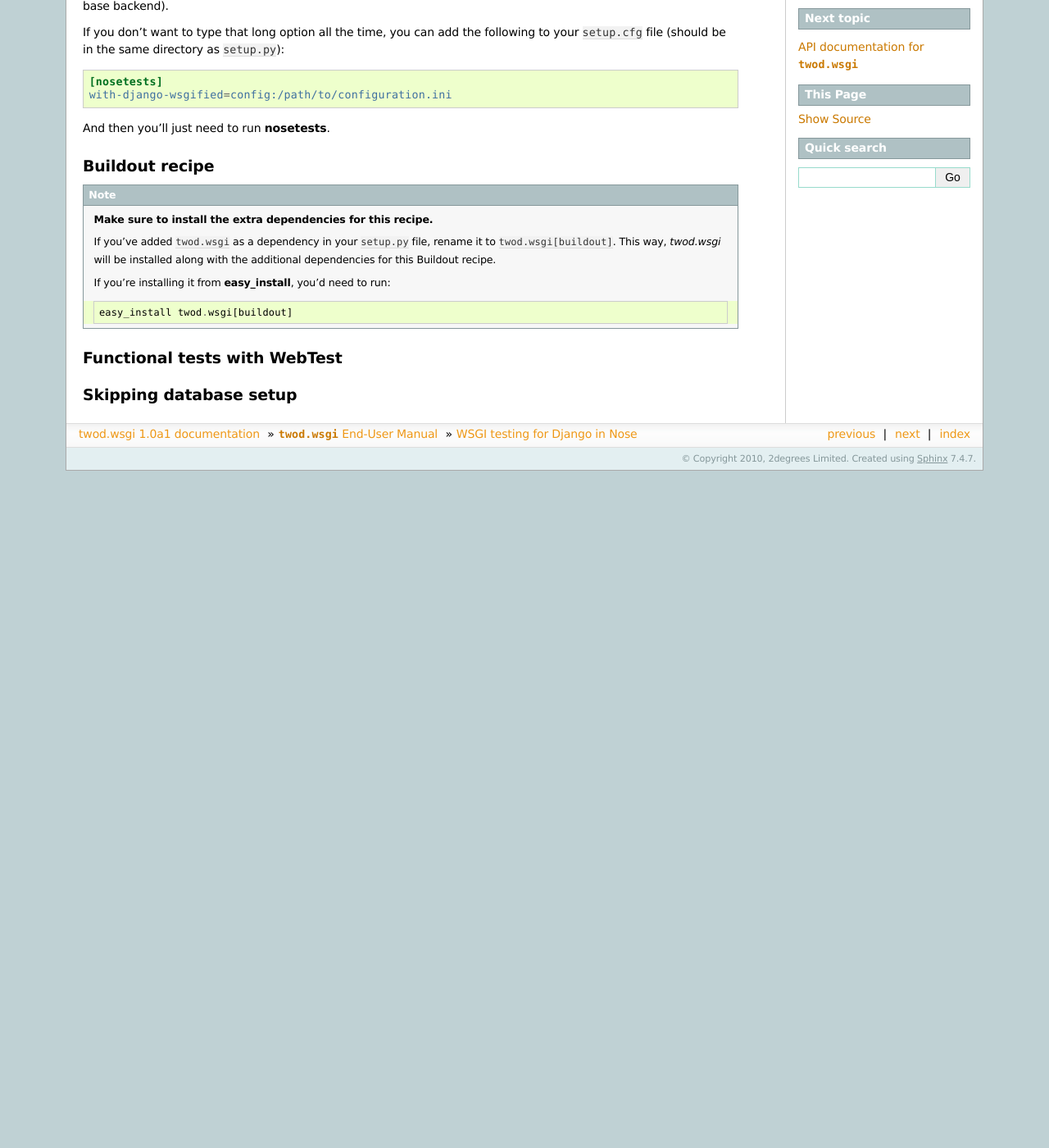
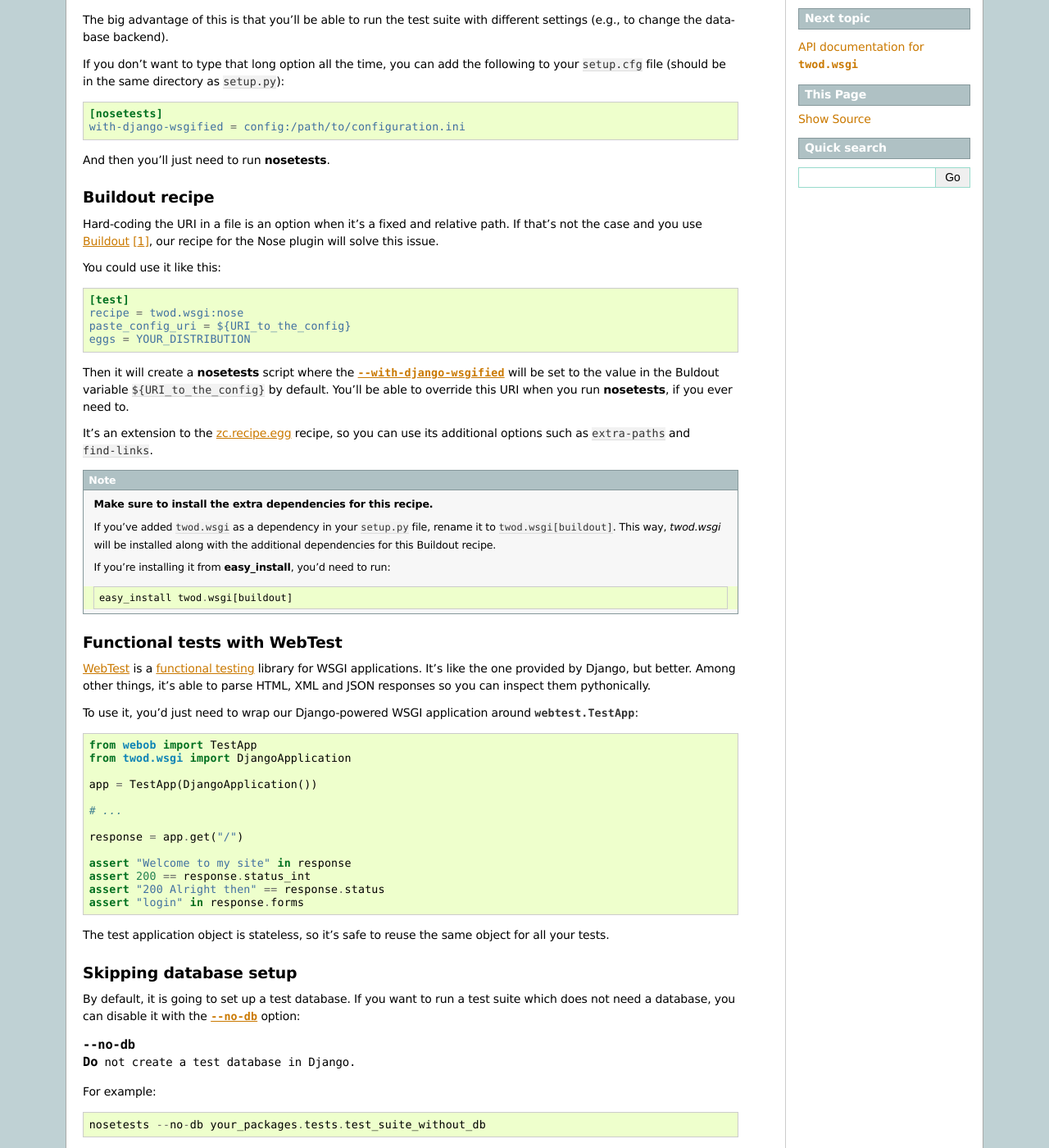
Before and after one commit to 2degrees/django-wsgi, a Sphinx documentation site: the page built from docs/source/manual/testing.rst, in a window 1280 px wide and 1400 px high, scrolled down 270 px. Shown: the whole window at 82% size. Built offline with Sphinx 7.4.7, drawn with Linux system fonts in a browser that asks for light colours; before the commit the page ends 900 px from its top, so only the background shows below that; some of the changed text lies outside the part shown.

Commit message:
Finished the documentation for testing

```diff
--- a/docs/source/conf.py
+++ b/docs/source/conf.py
@@ -205,6 +205,7 @@ intersphinx_mapping = {
     'http://docs.python.org/': None,
     'http://pythonpaste.org/': None,
     'http://pythonpaste.org/webob/': None,
+    'http://pythonpaste.org/webtest/': None,
     'http://pythonpaste.org/deploy/': None,
     'http://docs.djangoproject.com/en/dev/': "http://docs.djangoproject.com/en/dev/_objects/",
     }
--- a/docs/source/manual/testing.rst
+++ b/docs/source/manual/testing.rst
@@ -6,13 +6,17 @@ Testing Django applications requires setting up an appropriate environment,
 which is a generic procedure. If you're using `Nose
 <http://somethingaboutorange.com/mrl/projects/nose/>`_ and a
 :doc:`paste-factory`, you can use a Nose plugin that will simplify this setup.
+You just have to use the following option:
 
-To use it, you just need to pass the URI to the PasteDeploy configuration file,
-like this:
+.. program:: nosetests
+
+.. cmdoption:: --with-django-wsgified=<URI-to-PasteDeploy-config>
+
+For example:
 
 .. code-block:: bash
 
-    nosetests --
+    nosetests --with-django-wsgified=config:/path/to/configuration.ini
 
 The big advantage of this is that you'll be able to run the test suite with
 different settings (e.g., to change the database backend).
@@ -24,13 +28,35 @@ to your :file:`setup.cfg` file (should be in the same directory as
 .. code-block:: ini
 
     [nosetests]
-    with-django-wsgified=config:/path/to/configuration.ini
+    with-django-wsgified = config:/path/to/configuration.ini
 
 And then you'll just need to run :command:`nosetests`.
 
 
 Buildout recipe
 ===============
+
+Hard-coding the URI in a file is an option when it's a fixed and relative path.
+If that's not the case and you use `Buildout <http://www.buildout.org/>`_
+[#use-buildout]_, our recipe for the Nose plugin will solve this issue.
+
+You could use it like this:
+
+.. code-block:: ini
+
+    [test]
+    recipe = twod.wsgi:nose
+    paste_config_uri = ${URI_to_the_config}
+    eggs = YOUR_DISTRIBUTION
+
+Then it will create a :command:`nosetests` script where the
+:option:`--with-django-wsgified` will be set to the value in the Buldout
+variable ``${URI_to_the_config}`` by default. You'll be able to override this
+URI when you run :command:`nosetests`, if you ever need to.
+
+It's an extension to the `zc.recipe.egg <http://pypi.python.org/pypi/zc.recipe.egg>`_
+recipe, so you can use its additional options such as ``extra-paths`` and
+``find-links``.
 
 .. note::
 
@@ -48,6 +74,49 @@ Buildout recipe
 Functional tests with WebTest
 =============================
 
+`WebTest <http://pythonpaste.org/webtest/>`_ is a `functional testing
+<http://en.wikipedia.org/wiki/Functional_testing>`_ library
+for WSGI applications. It's like the one provided by Django, but better. Among
+other things, it's able to parse HTML, XML and JSON responses so you can
+inspect them pythonically.
+
+To use it, you'd just need to wrap our Django-powered WSGI application around
+:class:`webtest.TestApp`::
+
+    from webob import TestApp
+    from twod.wsgi import DjangoApplication
+
+    app = TestApp(DjangoApplication())
+
+    # ...
+
+    response = app.get("/")
+
+    assert "Welcome to my site" in response
+    assert 200 == response.status_int
+    assert "200 Alright then" == response.status
+    assert "login" in response.forms
+
+The test application object is stateless, so it's safe to reuse the same object
+for all your tests.
 
 Skipping database setup
 =======================
+
+By default, it is going to set up a test database. If you want to run a test
+suite which does not need a database, you can disable it with the :option:`--no-db`
+option:
+
+.. program:: nosetests
+
+.. cmdoption:: --no-db
+    Do not create a test database in Django.
+
+For example::
+
+    nosetests --no-db your_packages.tests.test_suite_without_db
+
+
+.. rubric:: Footnotes
+
+.. [#use-buildout] You should be using Buildout anyway!
```
